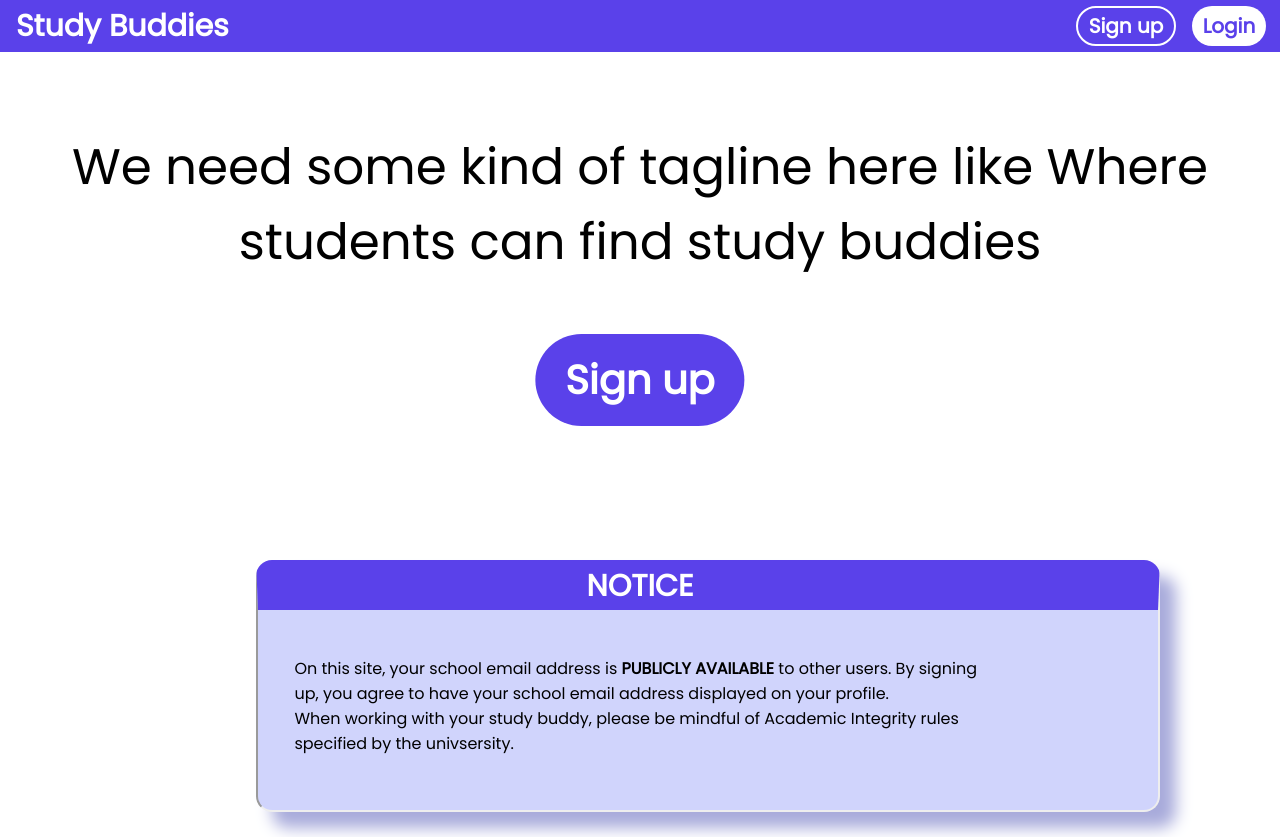
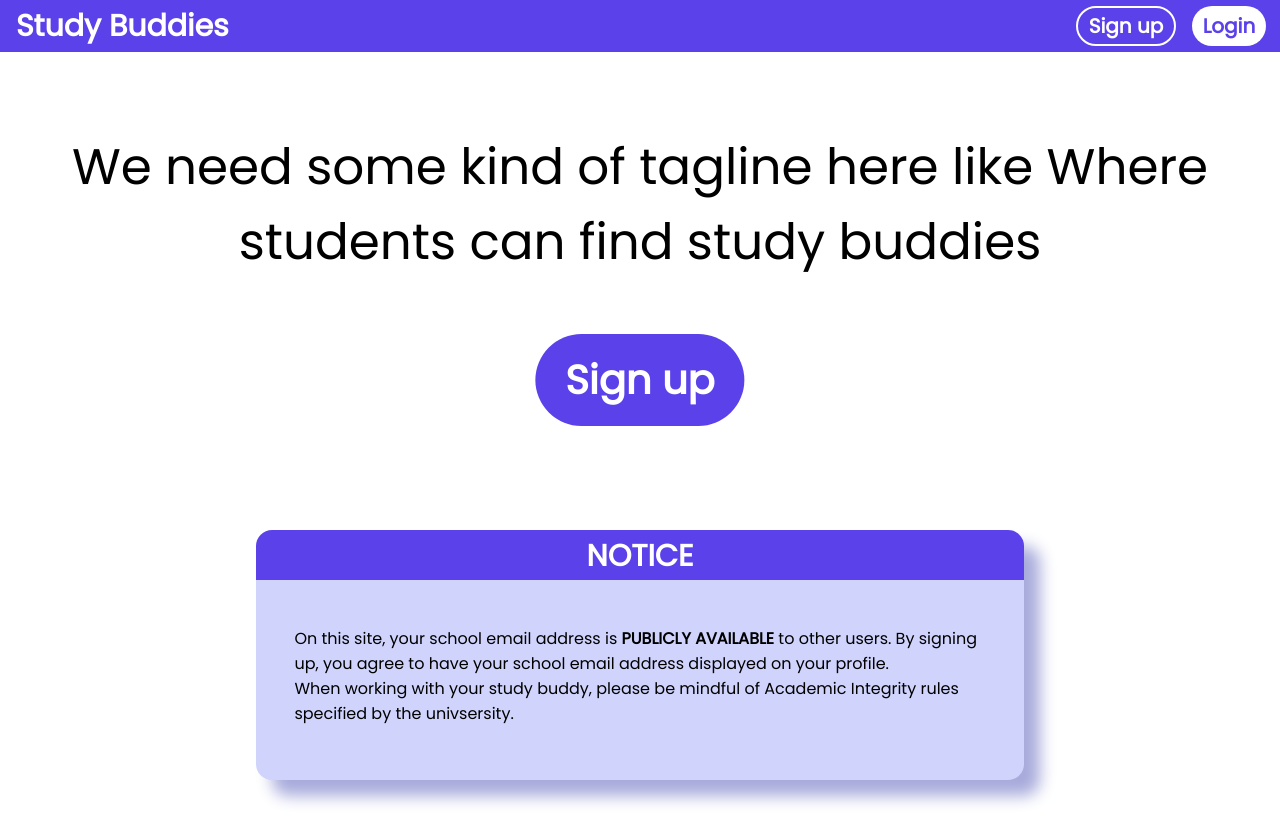
Before and after one commit to kpage19/WinterDev2022, a React (Create React App) app: page / in a window 1280 px wide. Built offline with nearby package versions, Linux system fonts and the light colour scheme.

Commit message:
Update App.css

```diff
--- a/src/App.css
+++ b/src/App.css
@@ -171,7 +171,8 @@ body {
   position: relative;
   height: 45px;
   text-align: center;
-  top: 540px;
+  /* top was 540 */
+  top: 510px;
   margin-top: -32px;
   margin-bottom: 600px;
   margin-right: 100px;
@@ -191,7 +192,8 @@ body {
   font-family: Poppins;
   font-style: normal;
   font-weight: normal;
-  top: 640px;
+  /* top was 640 */
+  top: 610px;
   display: table-cell;
 
   margin-left: 23%;
@@ -200,15 +202,19 @@ body {
 
 #noticebox {
   position: absolute;
-  width: 900px;
+  /*width: 900px;*/
+  width: 60%;
   height: 200px;
-  top: 560px;
+  /* top was 560px */
+  top: 530px;
   left: 20%;
   border-radius: 1rem;
-  display: flex;
+  display: block;
   justify-content: center;
   align-items: center;
 
+
+  border: 0;
   background: #d0d4fc;
   border-top-width: 50px;
   border-top-color: #5a41ea;
```
